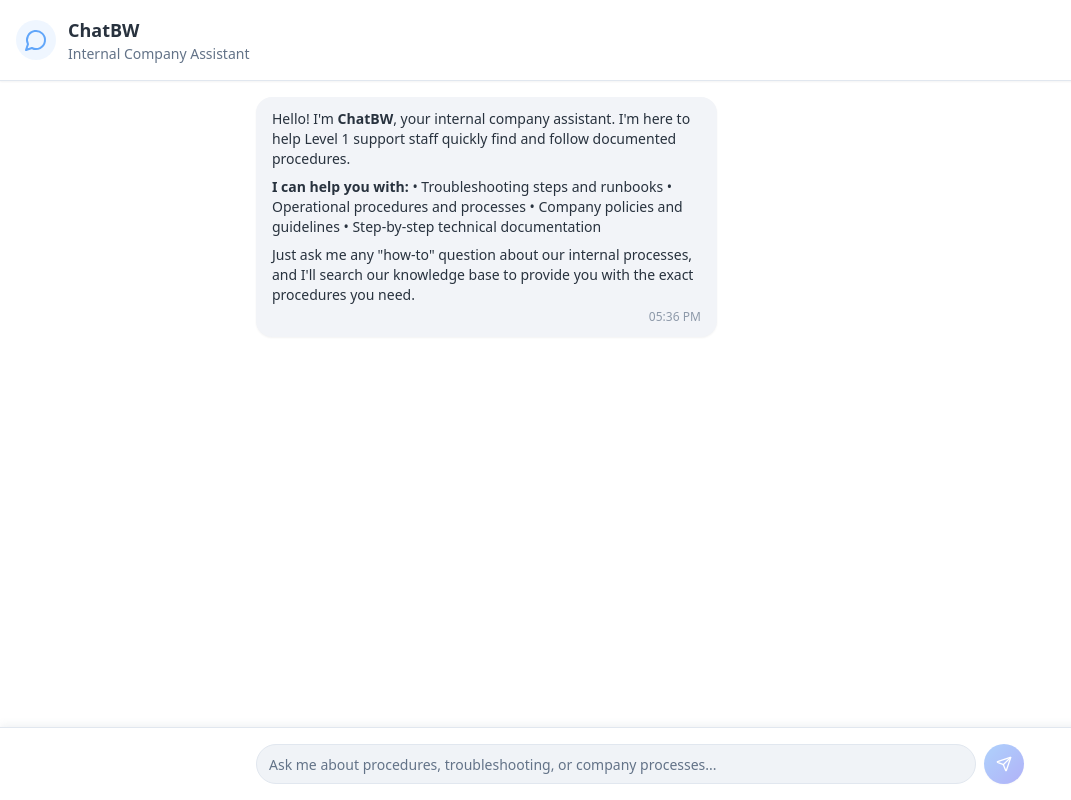
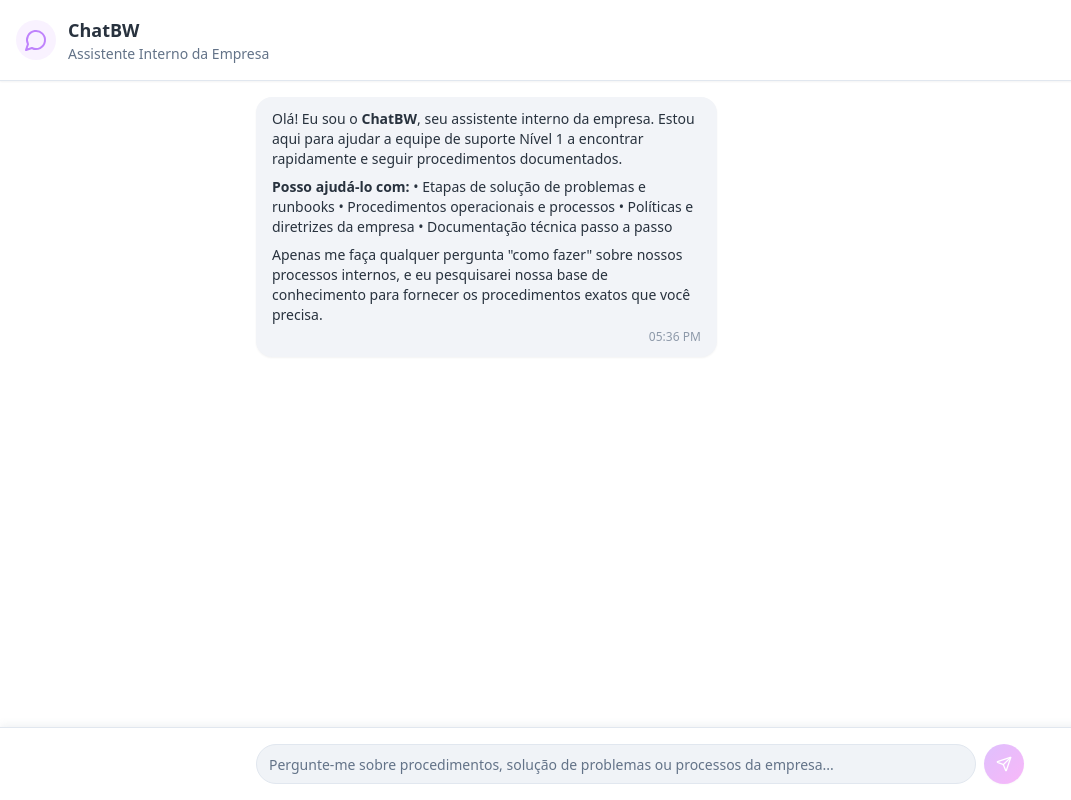
Before and after one commit to shkmizu/chatbw, a React (Vite) app: page / in a window 1280 px wide. Shown: the whole page, without its empty margins (0-1071 px from the left). Built offline with nearby package versions, Linux system fonts and the light colour scheme.

Commit message:
feat: Update theme and translate to Portuguese
- Change accent color to purple for user messages and buttons.
- Translate UI elements to Brazilian Portuguese.
- Maintain narrow, centered chat layout.

```diff
--- a/src/components/ChatInterface.tsx
+++ b/src/components/ChatInterface.tsx
@@ -20,7 +20,7 @@ export const ChatInterface = () => {
   const [messages, setMessages] = useState<ChatMessage[]>([
     {
       id: '1',
-      content: 'Hello! I\'m **ChatBW**, your internal company assistant. I\'m here to help Level 1 support staff quickly find and follow documented procedures.\n\n**I can help you with:**\n• Troubleshooting steps and runbooks\n• Operational procedures and processes\n• Company policies and guidelines\n• Step-by-step technical documentation\n\nJust ask me any "how-to" question about our internal processes, and I\'ll search our knowledge base to provide you with the exact procedures you need.',
+      content: 'Olá! Eu sou o **ChatBW**, seu assistente interno da empresa. Estou aqui para ajudar a equipe de suporte Nível 1 a encontrar rapidamente e seguir procedimentos documentados.\n\n**Posso ajudá-lo com:**\n• Etapas de solução de problemas e runbooks\n• Procedimentos operacionais e processos\n• Políticas e diretrizes da empresa\n• Documentação técnica passo a passo\n\nApenas me faça qualquer pergunta "como fazer" sobre nossos processos internos, e eu pesquisarei nossa base de conhecimento para fornecer os procedimentos exatos que você precisa.',
       isUser: false,
       timestamp: new Date(),
     },
@@ -54,19 +54,19 @@ export const ChatInterface = () => {
     setTimeout(() => {
       const botResponse: ChatMessage = {
         id: (Date.now() + 1).toString(),
-        content: `Based on your query about "${inputValue}", here's the relevant procedure:\n\n## **Step-by-Step Process**\n\n1. **Initial Verification**\n   - Check system status in the monitoring dashboard\n   - Verify user permissions and access levels\n   - \`Log into admin panel > User Management\`\n\n2. **Diagnostic Steps**\n   - Run the standard diagnostic script: \`./scripts/diagnose.sh\`\n   - Review error logs in \`/var/log/application/\`\n   - Document findings in the ticket system\n\n3. **Resolution Protocol**\n   - Apply the appropriate fix based on error type\n   - Test the solution in staging environment\n   - Update documentation if new steps were required\n\n**⚠️ Important:** Always follow the escalation matrix if the issue persists after initial troubleshooting.`,
+        content: `Com base na sua consulta sobre "${inputValue}", aqui está o procedimento relevante:\n\n## **Processo Passo a Passo**\n\n1. **Verificação Inicial**\n   - Verificar status do sistema no painel de monitoramento\n   - Verificar permissões e níveis de acesso do usuário\n   - \`Entrar no painel administrativo > Gerenciamento de Usuários\`\n\n2. **Etapas de Diagnóstico**\n   - Executar o script de diagnóstico padrão: \`./scripts/diagnose.sh\`\n   - Revisar logs de erro em \`/var/log/application/\`\n   - Documentar descobertas no sistema de tickets\n\n3. **Protocolo de Resolução**\n   - Aplicar a correção apropriada baseada no tipo de erro\n   - Testar a solução no ambiente de teste\n   - Atualizar documentação se novos passos foram necessários\n\n**⚠️ Importante:** Sempre siga a matriz de escalação se o problema persistir após a solução inicial de problemas.`,
         isUser: false,
         timestamp: new Date(),
         sources: [
           {
-            title: "Level 1 Support Troubleshooting Guide",
+            title: "Guia de Solução de Problemas Suporte Nível 1",
             path: "/docs/support/level1-troubleshooting.md",
-            excerpt: "Initial verification steps for user access issues and system diagnostics..."
+            excerpt: "Etapas de verificação inicial para problemas de acesso do usuário e diagnósticos do sistema..."
           },
           {
-            title: "Escalation Procedures Manual",
+            title: "Manual de Procedimentos de Escalação",
             path: "/docs/processes/escalation-matrix.md",
-            excerpt: "When to escalate tickets and how to properly document findings..."
+            excerpt: "Quando escalar tickets e como documentar adequadamente as descobertas..."
           }
         ]
       };
@@ -90,7 +90,7 @@ export const ChatInterface = () => {
         </div>
         <div>
           <h1 className="text-lg font-semibold text-foreground">ChatBW</h1>
-          <p className="text-sm text-muted-foreground">Internal Company Assistant</p>
+          <p className="text-sm text-muted-foreground">Assistente Interno da Empresa</p>
         </div>
       </header>
 
@@ -112,7 +112,7 @@ export const ChatInterface = () => {
             value={inputValue}
             onChange={(e) => setInputValue(e.target.value)}
             onKeyPress={handleKeyPress}
-            placeholder="Ask me about procedures, troubleshooting, or company processes..."
+            placeholder="Pergunte-me sobre procedimentos, solução de problemas ou processos da empresa..."
             className="flex-1 rounded-full bg-muted/50 border-muted focus:bg-background transition-colors"
           />
           <Button
--- a/src/index.css
+++ b/src/index.css
@@ -18,11 +18,11 @@ All colors MUST be HSL.
     --popover: 0 0% 100%;
     --popover-foreground: 214 21% 20%;
 
-    /* Gemini-inspired blue gradient for user messages */
-    --primary: 213 94% 68%;
+    /* Purple gradient for user messages */
+    --primary: 270 95% 75%;
     --primary-foreground: 0 0% 100%;
-    --primary-start: 213 94% 68%;
-    --primary-end: 239 84% 67%;
+    --primary-start: 270 95% 75%;
+    --primary-end: 300 85% 70%;
 
     /* Light gray for bot messages */
     --secondary: 214 32% 91%;
@@ -39,7 +39,7 @@ All colors MUST be HSL.
 
     --border: 214 32% 91%;
     --input: 214 32% 91%;
-    --ring: 213 94% 68%;
+    --ring: 270 95% 75%;
 
     --radius: 0.75rem;
 
@@ -69,10 +69,10 @@ All colors MUST be HSL.
     --popover: 222.2 84% 4.9%;
     --popover-foreground: 210 40% 98%;
 
-    --primary: 213 94% 68%;
+    --primary: 270 95% 75%;
     --primary-foreground: 0 0% 100%;
-    --primary-start: 213 94% 68%;
-    --primary-end: 239 84% 67%;
+    --primary-start: 270 95% 75%;
+    --primary-end: 300 85% 70%;
 
     --secondary: 217.2 32.6% 17.5%;
     --secondary-foreground: 210 40% 98%;
```
